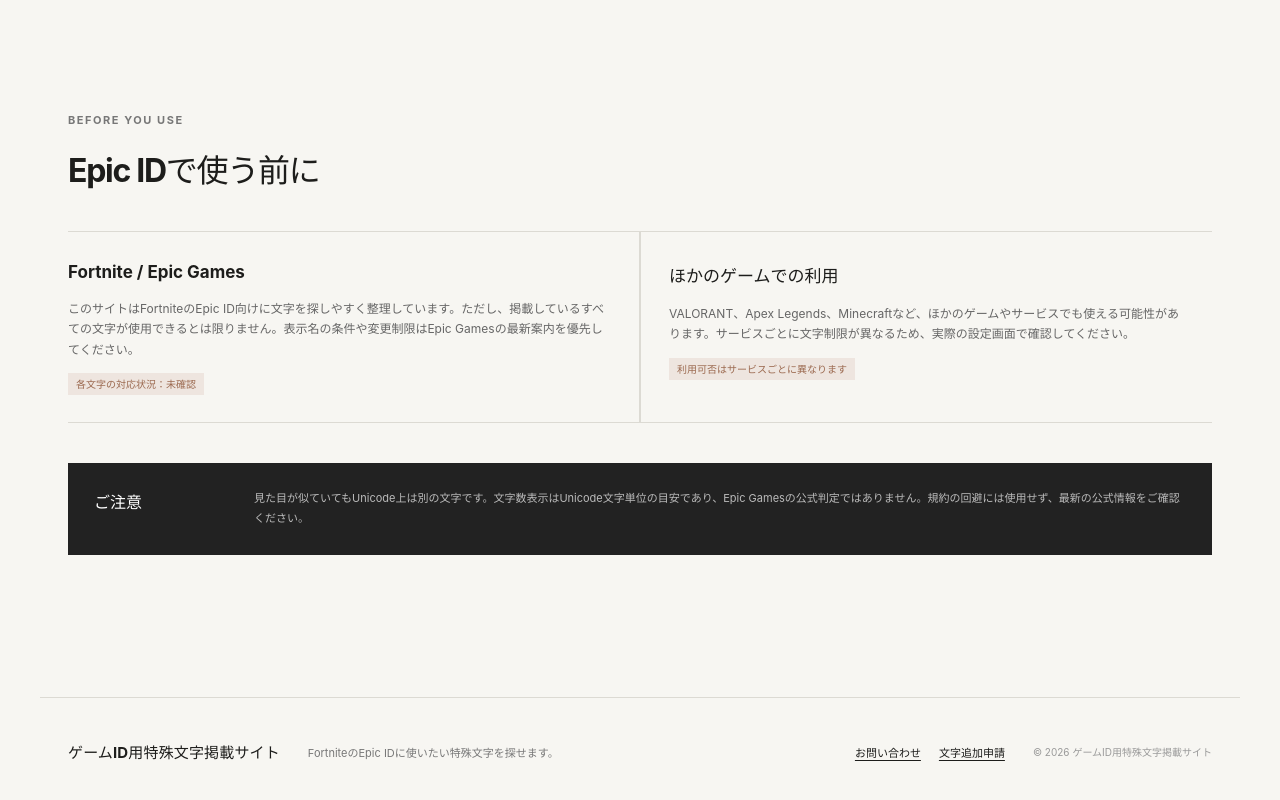
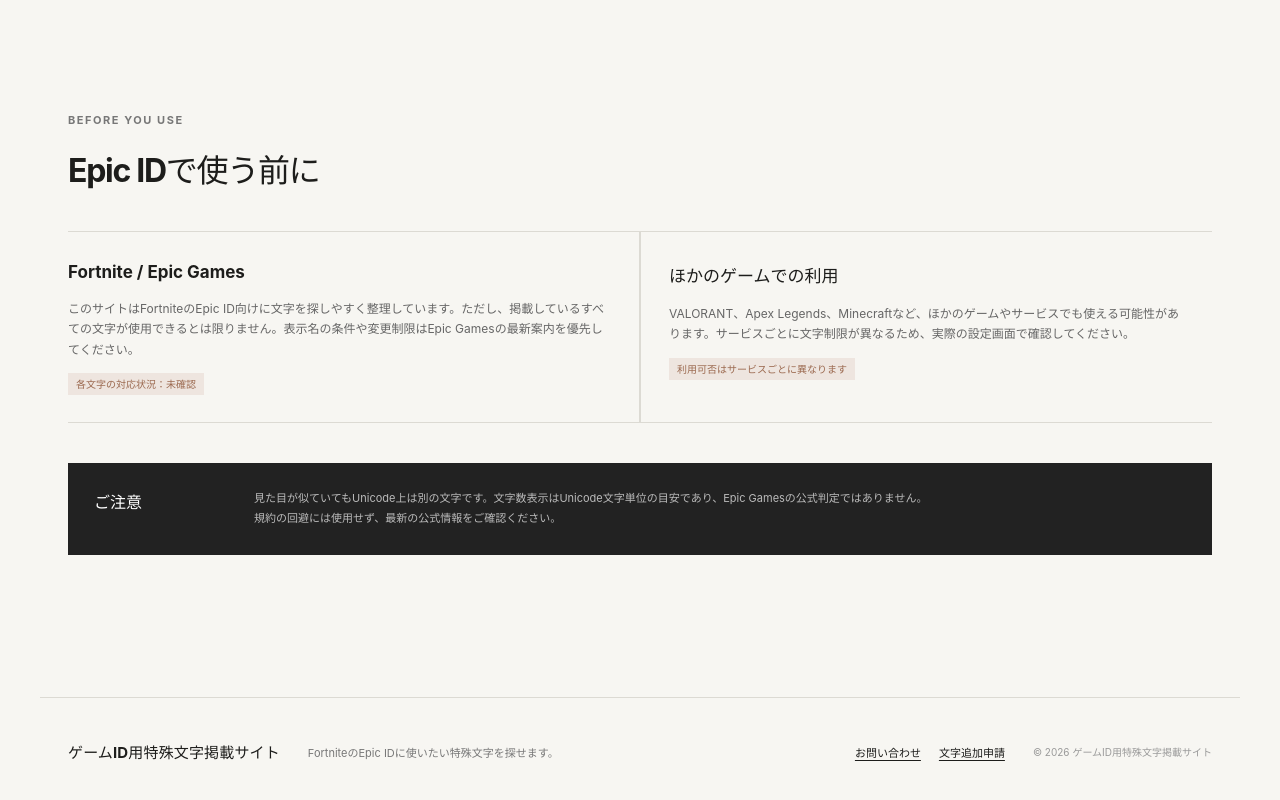
Before and after one commit to KaN1112/id-chars, a React (Vite) app: page / in a window 1280 px wide. Shown: the part 1941-2741 px from the top of the page. Built offline with nearby package versions, Linux system fonts and the light colour scheme.

Commit message:
Split disclaimer into two lines

```diff
--- a/src/App.tsx
+++ b/src/App.tsx
@@ -32,7 +32,7 @@
   <section id="library" className="library"><div className="section-head"><div><p className="kicker">EPIC ID CHARACTERS</p><h2>特殊文字一覧</h2></div><strong>{filtered.length}<small>文字</small></strong></div><div className="fortnite-status"><b>Fortniteでの使用について</b><p>掲載文字は候補の一覧です。Epic IDで使用できるかは、Epic Gamesの最新仕様と実際の変更画面で必ず確認してください。</p></div><div className="categories" role="tablist">{categories.map(item=><button className={category===item.id&&!query?'active':''} onClick={()=>{setCategory(item.id);setQuery('')}} key={item.id}>{item.label}</button>)}</div>{category==='exclamation'&&!query&&<div className="caution"><b>「!」と似ていても、別の文字です。</b><span>見た目が似ていることと、Epic IDで使えることは別です。利用可否は保証していません。</span></div>}{filtered.length?<CharacterGrid items={filtered} favorites={favorites} onCopy={handleCopy} onFavorite={toggleFavorite}/>:<div className="empty">「{query}」に一致する文字はありません。別の言葉やUnicodeコードでお試しください。</div>}</section>
   {(favorites.length>0||history.length>0)&&<section className="saved"><div>{favorites.length>0&&<><h2>お気に入り <small>{favorites.length}</small></h2><CharacterGrid items={favorites.map(itemFor)} favorites={favorites} onCopy={handleCopy} onFavorite={toggleFavorite}/></>}</div><div>{history.length>0&&<><div className="row-title"><h2>コピー履歴 <small>{history.length}</small></h2><button onClick={()=>{setHistory([]);save('history',[])}}>すべて削除</button></div><div className="history">{history.map(char=><button onClick={()=>handleCopy(char)} key={char}>{char}</button>)}</div></>}</div></section>}
   <section id="builder" className="tools"><div className="section-head"><div><p className="kicker">EPIC ID MAKER</p><h2>Epic IDの候補を作る</h2></div></div><div className="tool-layout"><div className="builder"><label htmlFor="name">ベースになる名前</label><input id="name" ref={inputRef} value={builder} onChange={event=>setBuilder(event.target.value)} maxLength={40}/><div className="code-row"><span>{Array.from(builder).length}文字</span><span>{codePoints(builder).join(' ')||'—'}</span></div><div className="actions"><button className="primary" disabled={!builder} onClick={()=>handleCopy(builder)}>候補をコピー</button><button onClick={()=>setBuilder(builder.slice(0,-1))}>1文字削除</button><button onClick={()=>setBuilder('')}>全消去</button></div><p className="helper">下の文字を選ぶと、入力欄のカーソル位置に追加されます。</p><div className="insert-list">{'〆々乂メ彡亗★☆♡ツ！﹗ǃ'.split('').map(char=><button onClick={()=>insert(char)} key={char}>{char}</button>)}</div></div><div className="convert"><label>英字変換</label><p>入力した英字をUnicodeの文字スタイルに変換します。</p>{convertStyles(builder).map(result=><button onClick={()=>handleCopy(result.value)} key={result.label}><span>{result.label}</span><b>{result.value||'—'}</b><small>コピー</small></button>)}</div></div></section>
-  <section id="guide" className="guide"><div><p className="kicker">BEFORE YOU USE</p><h2>Epic IDで使う前に</h2></div><div className="fortnite-guide"><article><h3>Fortnite / Epic Games</h3><p>このサイトはFortniteのEpic ID向けに文字を探しやすく整理しています。ただし、掲載しているすべての文字が使用できるとは限りません。表示名の条件や変更制限はEpic Gamesの最新案内を優先してください。</p><span>各文字の対応状況：未確認</span></article><article><h3>ほかのゲームでの利用</h3><p>VALORANT、Apex Legends、Minecraftなど、ほかのゲームやサービスでも使える可能性があります。サービスごとに文字制限が異なるため、実際の設定画面で確認してください。</p><span>利用可否はサービスごとに異なります</span></article></div><div className="note"><b>ご注意</b><p>見た目が似ていてもUnicode上は別の文字です。文字数表示はUnicode文字単位の目安であり、Epic Gamesの公式判定ではありません。規約の回避には使用せず、最新の公式情報をご確認ください。</p></div></section></main><div className={`toast ${notice?'show':''}`} role="status">{notice}</div></>
+  <section id="guide" className="guide"><div><p className="kicker">BEFORE YOU USE</p><h2>Epic IDで使う前に</h2></div><div className="fortnite-guide"><article><h3>Fortnite / Epic Games</h3><p>このサイトはFortniteのEpic ID向けに文字を探しやすく整理しています。ただし、掲載しているすべての文字が使用できるとは限りません。表示名の条件や変更制限はEpic Gamesの最新案内を優先してください。</p><span>各文字の対応状況：未確認</span></article><article><h3>ほかのゲームでの利用</h3><p>VALORANT、Apex Legends、Minecraftなど、ほかのゲームやサービスでも使える可能性があります。サービスごとに文字制限が異なるため、実際の設定画面で確認してください。</p><span>利用可否はサービスごとに異なります</span></article></div><div className="note"><b>ご注意</b><p>見た目が似ていてもUnicode上は別の文字です。文字数表示はUnicode文字単位の目安であり、Epic Gamesの公式判定ではありません。<br/>規約の回避には使用せず、最新の公式情報をご確認ください。</p></div></section></main><div className={`toast ${notice?'show':''}`} role="status">{notice}</div></>
 }
 
 function App(){const path=window.location.pathname.replace(/\/$/,'')||'/';const page=path==='/contact'?<IssueForm kind="contact"/>:path==='/request'?<IssueForm kind="request"/>:<Home/>;return <><Header/>{page}<Footer/></>}
```
